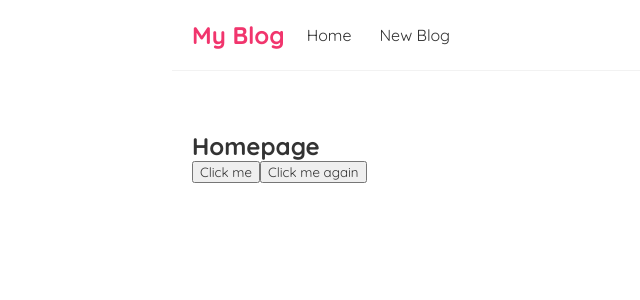
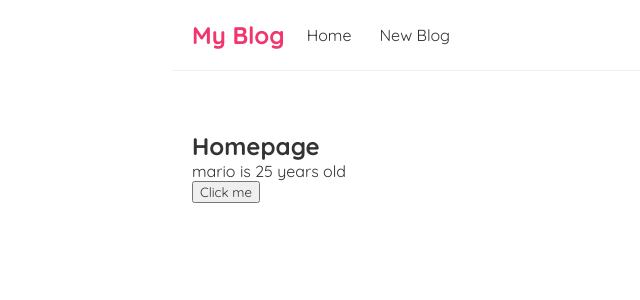
Before and after one commit to GCCSheep/react-blog, a React (Create React App) app: page / in a window 1280 px wide. Shown: the top 300 px of the page, without its empty margins (148-788 px from the left). Built offline with nearby package versions, Linux system fonts and the light colour scheme.

Commit message:
Use state

```diff
--- a/src/Home.js
+++ b/src/Home.js
@@ -1,17 +1,19 @@
+import { useState } from "react";
+
 const Home = () => {
-    const handleClick = (e) => {
-        console.log('hello', e);
-    }
+    const [name, setName] = useState('mario');
+    const [age, setAge] = useState('25');
 
-    const handleClickAgain = (name, e) => {
-        console.log('hello ' + name, e.target);
+    const handleClick = () => {
+        setName('luigi');
+        setAge(30);
     }
 
     return (
         <div className="home">
             <h2>Homepage</h2>
+            <p>{name} is {age} years old</p>
             <button onClick={handleClick}>Click me</button>
-            <button onClick={(e) => handleClickAgain('mario', e)}>Click me again</button>
         </div>
     );
 }
```
